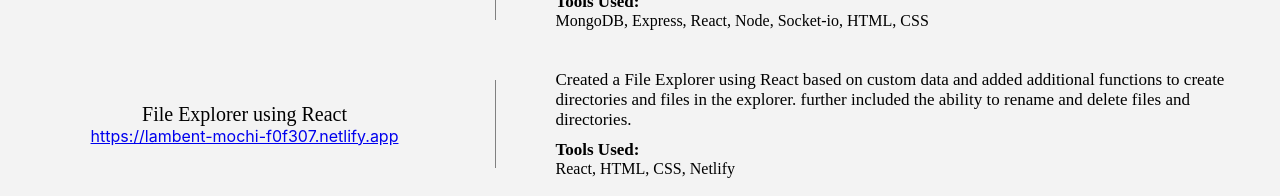
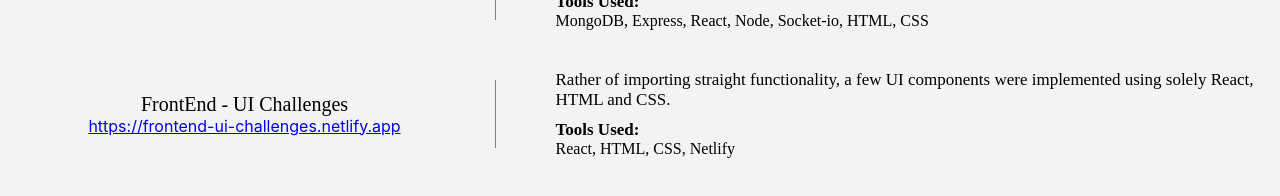
Before and after one commit to Akhil-Maddineni23/My-PortFolio, a React (Create React App) app in the folder client/: page /projects in a window 1280 px wide. Shown: the part 537-733 px from the top of the page. Built offline with nearby package versions, Linux system fonts and the light colour scheme; no server answers.

Commit message:
Update data.js

```diff
--- a/client/src/Data/data.js
+++ b/client/src/Data/data.js
@@ -2,6 +2,7 @@ export const skills = {
   pl: ["C", "C++", "Python", "JavaScript", "SQL"],
   fl: [
     "React.js",
+    "Redux",
     "Node.js",
     "Express.js",
     "MongoDB",
@@ -57,12 +58,11 @@ export const projects = [
     appLink : 'https://password-notes-app.netlify.app/'
   },
   {
-    title : 'File Explorer using React',
-    description : `Created a File Explorer using React based on custom data and added additional functions to
-    create directories and files in the explorer. further included the ability to rename and delete
-    files and directories.`,
+    title : 'FrontEnd - UI Challenges',
+    description : `Rather of importing straight functionality, a few UI components were implemented using
+    solely React, HTML and CSS.`,
     tools : `React, HTML, CSS, Netlify`,
-    appLink : 'https://lambent-mochi-f0f307.netlify.app'
+    appLink : 'https://frontend-ui-challenges.netlify.app'
   },
   {
     title : 'Fetching data using API’s and Rendering using React',
@@ -82,9 +82,6 @@ export const projects = [
     tools : `Opencv, Matplotlib, Pandas , JSON`,
     appLink : ''
   },
-
-
-
 ]
 
 export const activities = [
```
